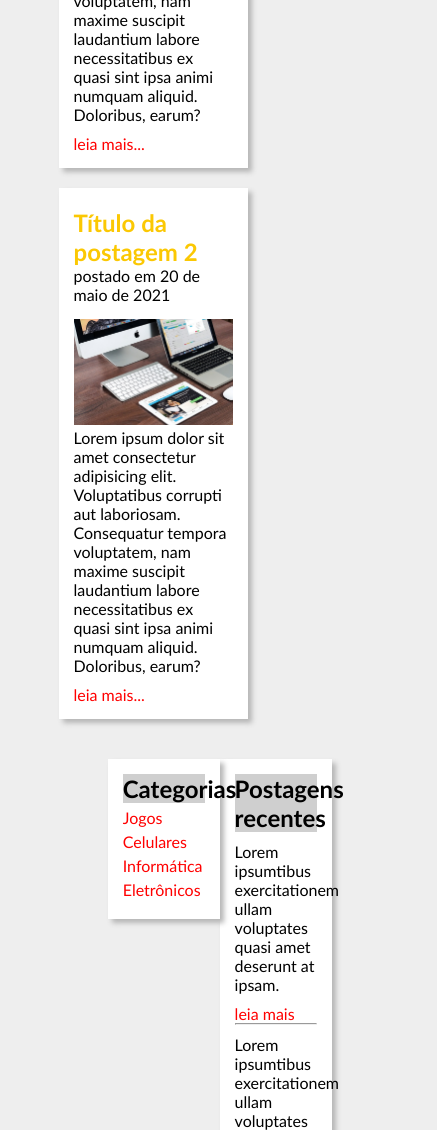
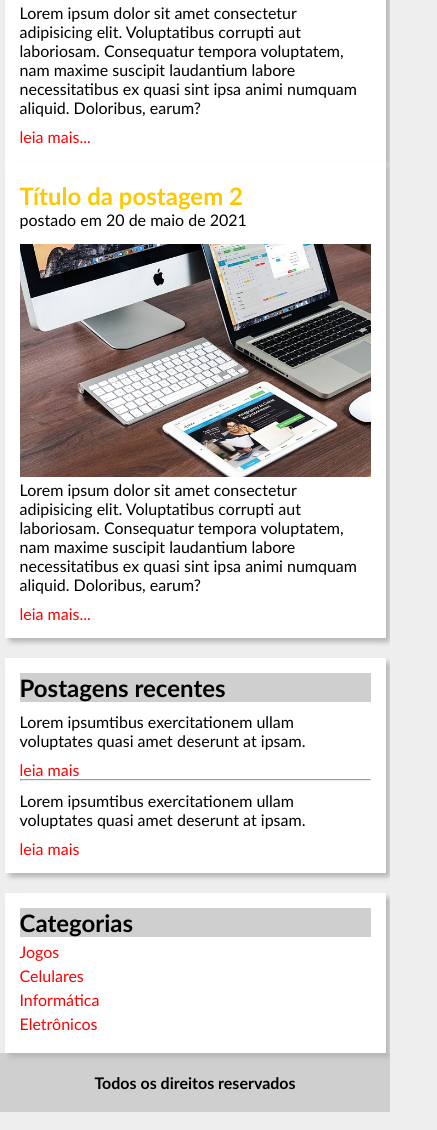
Before and after one commit to Vanil76/Tecblog, a plain HTML site: page index.html in a window 390 px wide. Shown: the part 510-1640 px from the top of the page, 437 px wide, since content can reach past the window. Drawn offline with Linux system fonts and the light colour scheme.

Commit message:
primeiro commit

```diff
--- a/estilo.css
+++ b/estilo.css
@@ -71,6 +71,7 @@ nav a:hover {
 .container {
     width: 70%;
     margin: 0 auto;
+
 }
 
 .postagem {
@@ -156,3 +157,45 @@ footer span {
     padding: 20px 0;
     font-weight: 600;
 }
+
+
+@media screen and (max-width: 856px) {
+
+    nav {
+        flex-wrap: wrap;
+        font-size: 1.2em;
+    }
+
+    .container {
+        width: 100%;
+        display: flex;
+        flex-wrap: wrap;
+    }
+
+    .postagem {
+        width: 100%;
+        margin: 0 auto;
+    }
+
+    .post {
+        width: 90%;
+        margin: 0 auto;
+    }
+
+    aside {
+        width: 90%;
+        margin: 0 auto;
+        background-color: rgb(255, 255, 255);
+        padding: 15px;
+        margin-top: 20px;
+        box-shadow: 4px 4px 5px rgb(182, 182, 182);
+    }
+}
+
+
+
+@media screen and (max-width: 360px) {
+    nav a {
+        padding: 10px;
+    }
+}
```
Also changed, not shown: index.html (+1 -1 lines).
